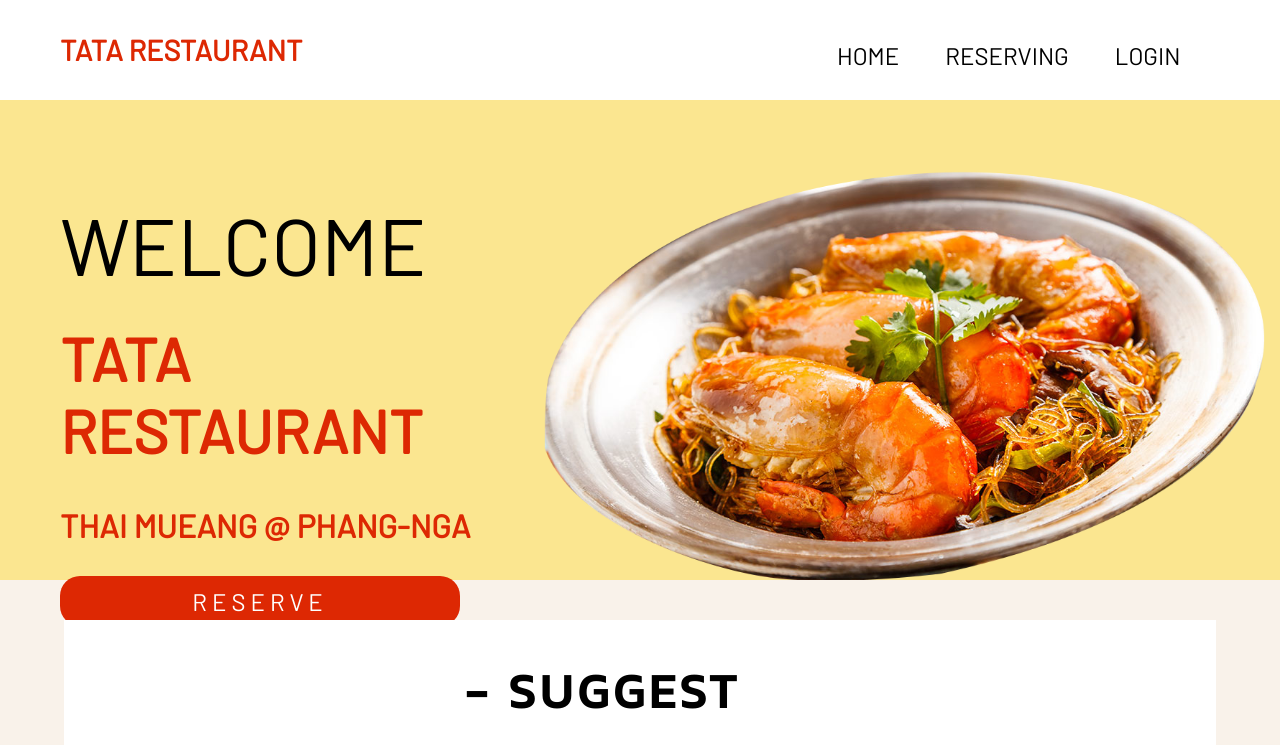
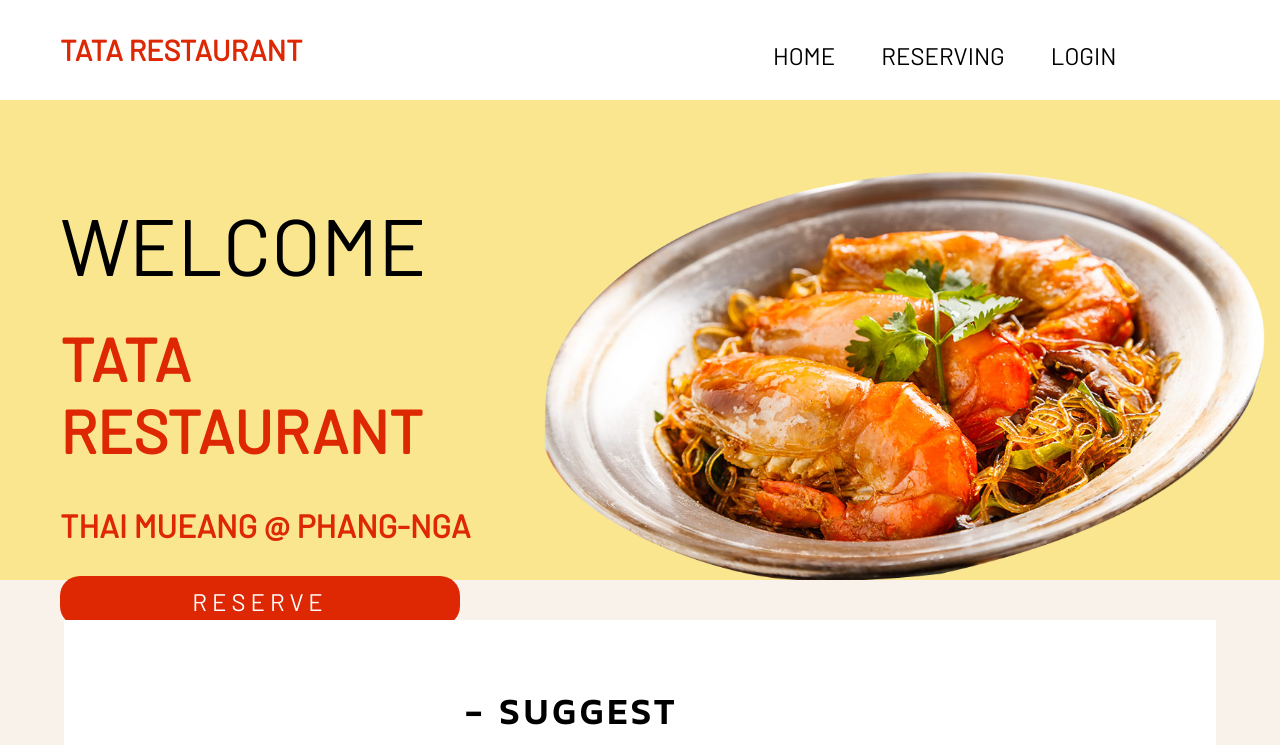
Before and after one commit to tatakikik/tata-restaurant, a Next.js app in the folder frontend/: page / in a window 1280 px wide. Shown: the top 745 px of the page. Built offline with nearby package versions, Linux system fonts and the light colour scheme; no server answers.

Commit message:
edit css

```diff
--- a/frontend/pages/index.js
+++ b/frontend/pages/index.js
@@ -84,9 +84,9 @@ const Home = ({ token }) => {
           <div className={styles.center}>
             <p
               style={{
-                fontSize: "48px",
+                fontSize: "35px",
                 fontWeight: "900",
-                marginTop: "-15px",
+                marginTop: "15px",
               }}
               className={styles.menuName}
             >
--- a/frontend/styles/Home.module.css
+++ b/frontend/styles/Home.module.css
@@ -148,7 +148,7 @@
 }
 
 .menucontainer {
-  width: 35vw;
+  width: 40vw;
   margin-right: 30px;
 }
 
@@ -391,7 +391,7 @@
 
 .reserveList {
   margin-top: 20px;
-  width: 10vw;
+  width: 15vw;
   margin-left: 20px;
   display: flex;
   flex-direction: column;
```
